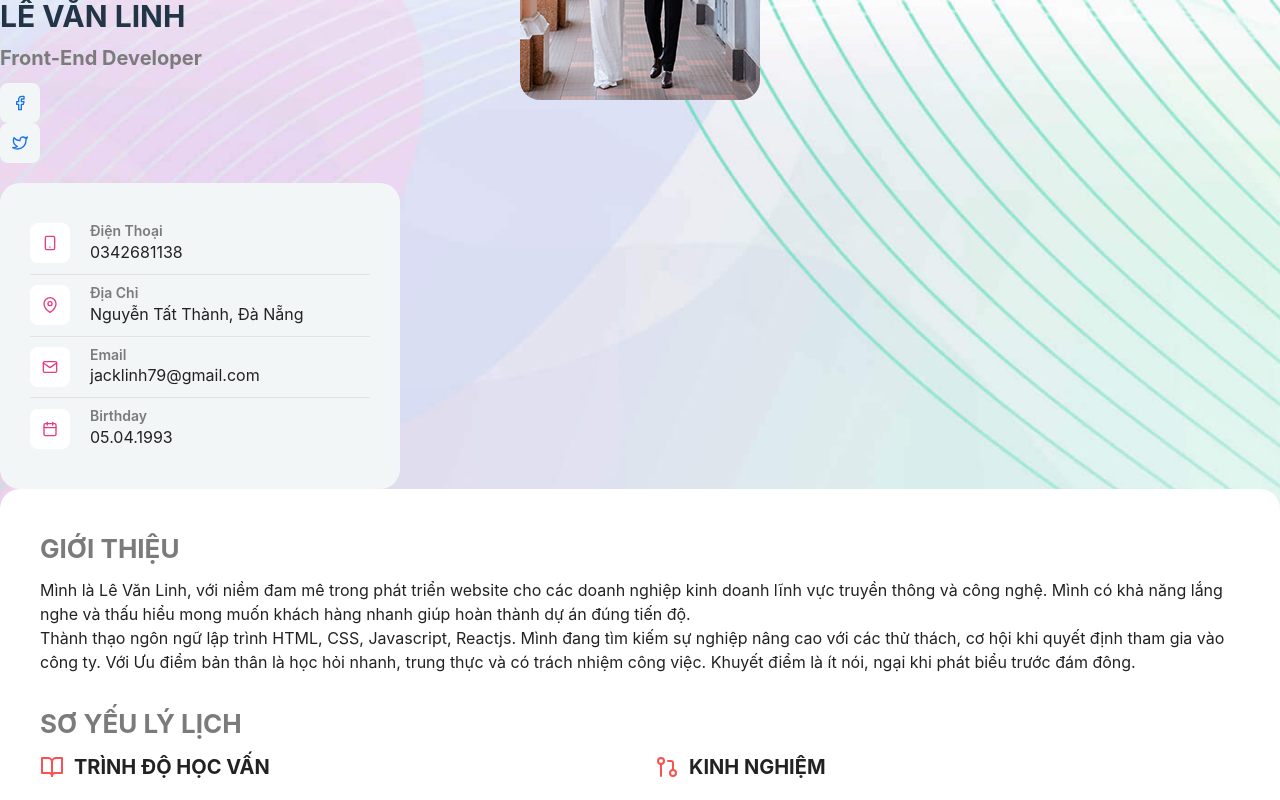
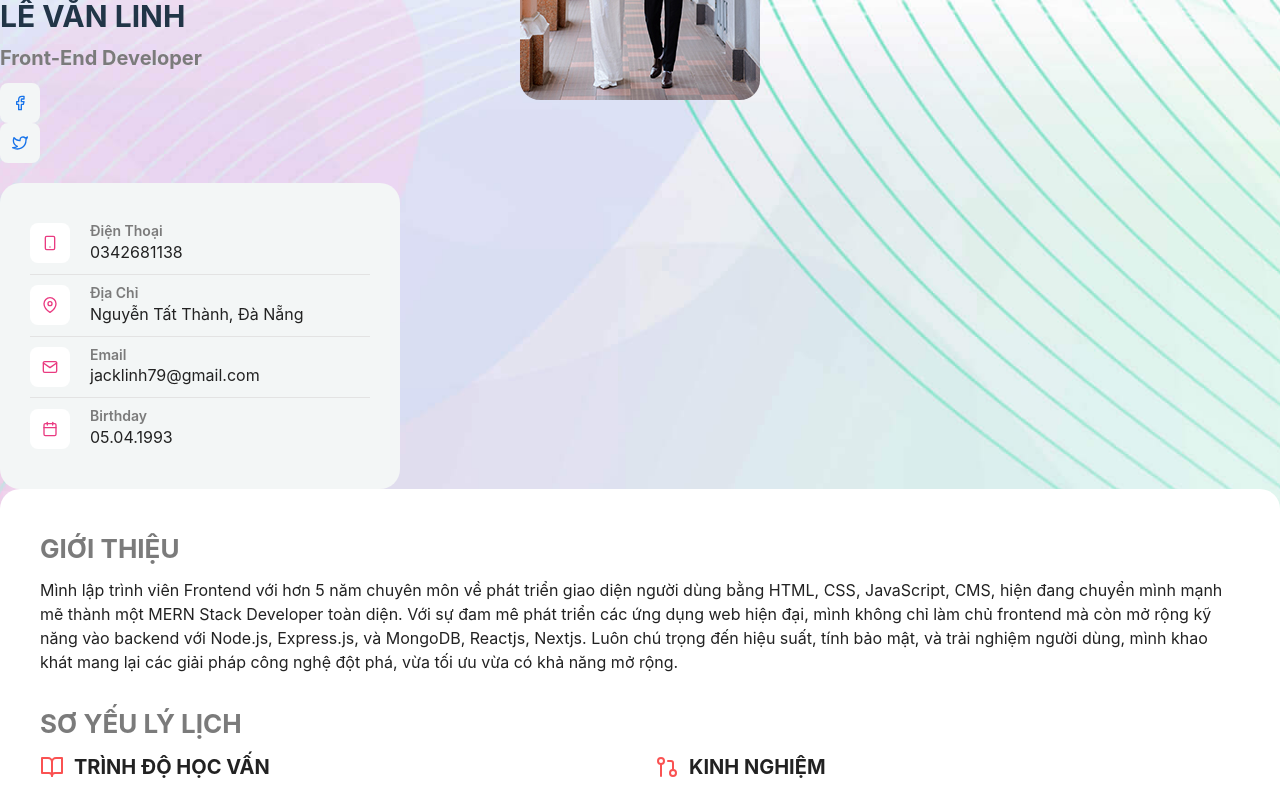
Before and after one commit to Jacklinh/cv-reactjs, a React (Vite) app: page / in a window 1280 px wide. Shown: the top 800 px of the page. Built offline with nearby package versions, Linux system fonts and the light colour scheme.

Commit message:
edit gioi thieu

```diff
--- a/src/data/personInfo.ts
+++ b/src/data/personInfo.ts
@@ -16,8 +16,7 @@ export const personInfo = [
         {id: 4, icon: FiCalendar, label:'Birthday', content: '05.04.1993'},
     ],
     aboutme: [
-        {id: 1, content: 'Mình là Lê Văn Linh, với niềm đam mê trong phát triển website cho các doanh nghiệp kinh doanh lĩnh vực truyền thông và công nghệ. Mình có khả năng lắng nghe và thấu hiểu mong muốn khách hàng nhanh giúp hoàn thành dự án đúng tiến độ.'},
-        {id: 2, content: 'Thành thạo ngôn ngữ lập trình HTML, CSS, Javascript, Reactjs. Mình đang tìm kiếm sự nghiệp nâng cao với các thử thách, cơ hội khi quyết định tham gia vào công ty. Với Ưu điểm bản thân là học hỏi nhanh, trung thực và có trách nhiệm công việc. Khuyết điểm là ít nói, ngại khi phát biểu trước đám đông.'}
+        {id: 1, content: 'Mình lập trình viên Frontend với hơn 5 năm chuyên môn về phát triển giao diện người dùng bằng HTML, CSS, JavaScript, CMS, hiện đang chuyển mình mạnh mẽ thành một MERN Stack Developer toàn diện. Với sự đam mê phát triển các ứng dụng web hiện đại, mình không chỉ làm chủ frontend mà còn mở rộng kỹ năng vào backend với Node.js, Express.js, và MongoDB, Reactjs, Nextjs. Luôn chú trọng đến hiệu suất, tính bảo mật, và trải nghiệm người dùng, mình khao khát mang lại các giải pháp công nghệ đột phá, vừa tối ưu vừa có khả năng mở rộng.'},
     ],
     education: [
         {id: 1, time: '2012-2015', name: 'Đại học sư phạm kỹ thuật Đà nẵng', content: 'Cử nhân nghành hệ thống thông tin quản lý'},
```
Also changed, not shown: 1 other file (tests, documents, lock files or other folders).
